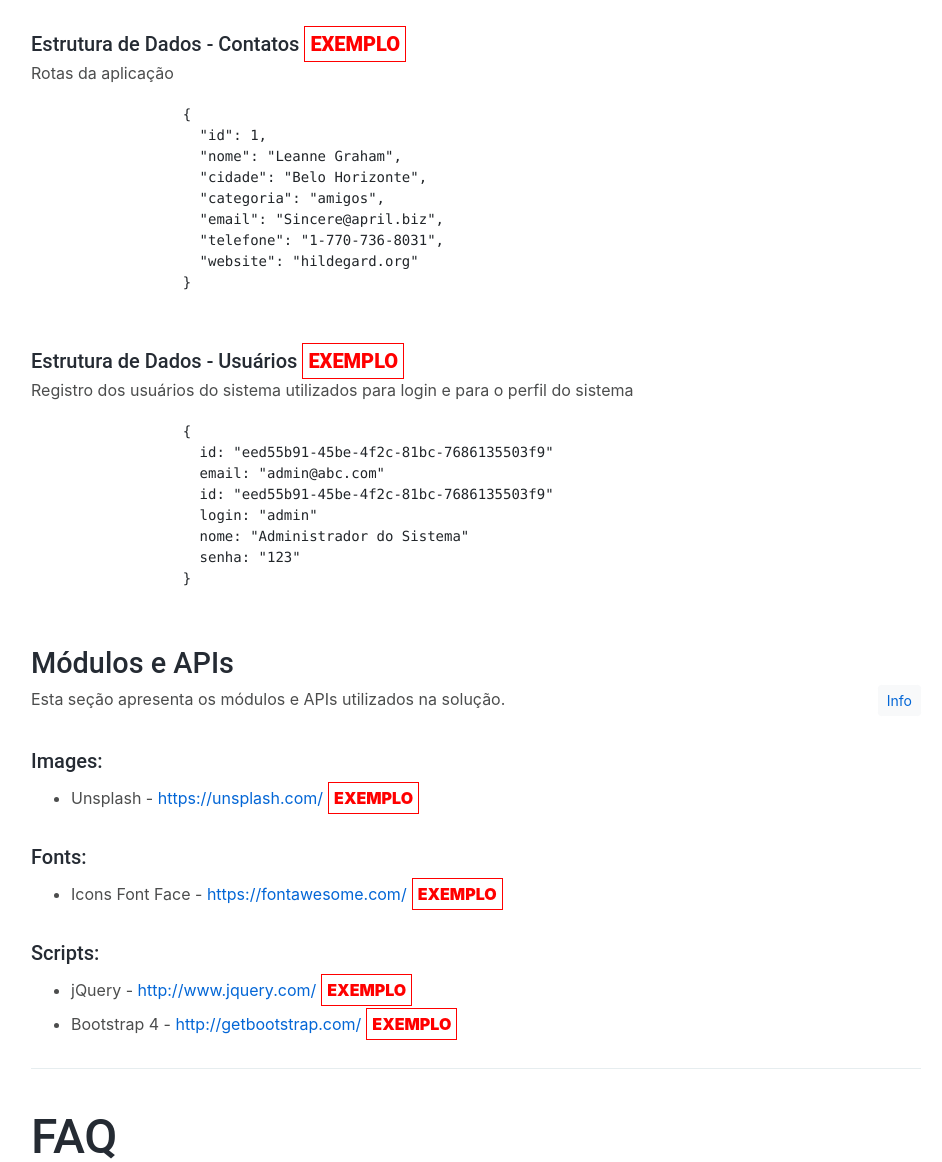
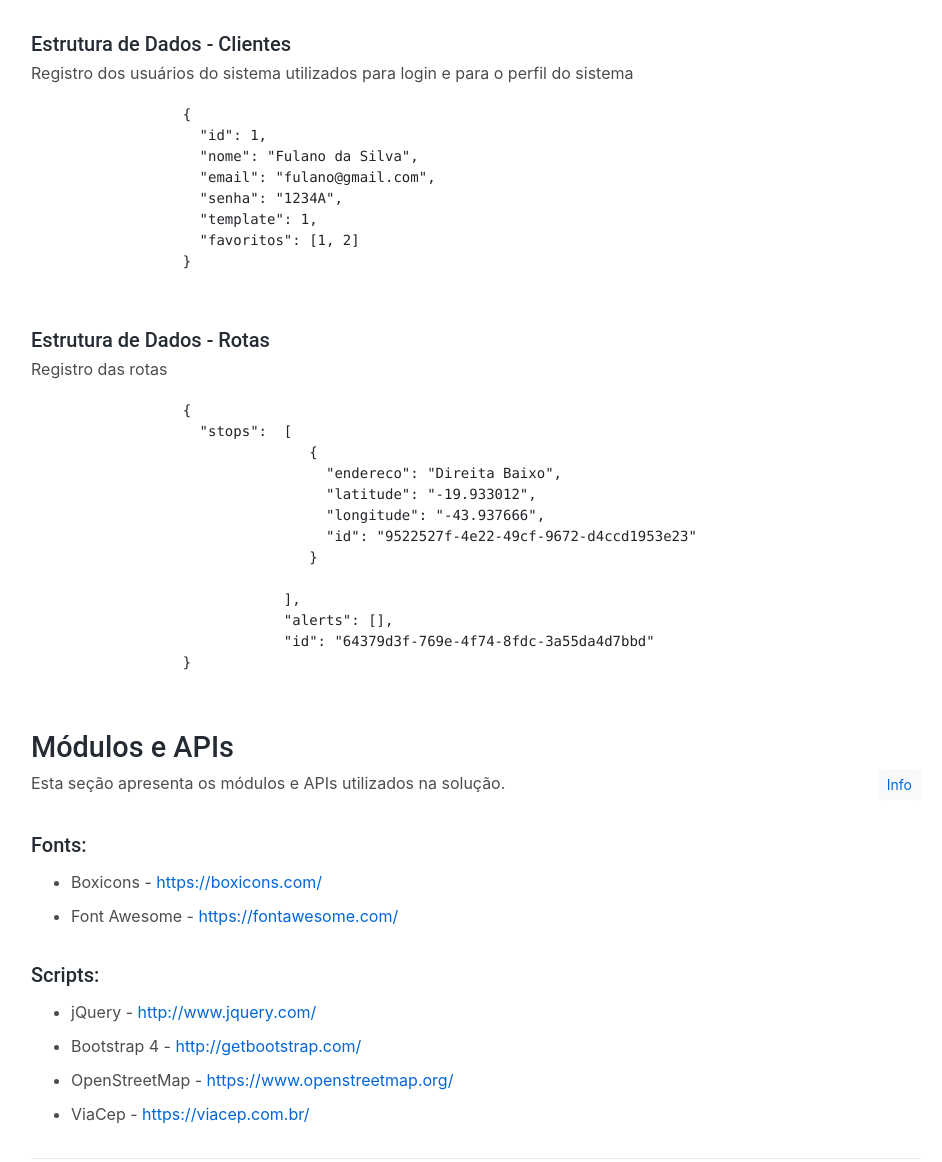
Before and after one commit to ICEI-PUC-Minas-PPLES-TI/plf-es-2024-1-ti1-0385100-dificuldade-em-mobilidade-urbana, a plain HTML site: page docs/index.html in a window 1280 px wide. Shown: the part 6743-7905 px from the top of the page, without its empty margins (294-1236 px from the left). Drawn offline with Linux system fonts and the light colour scheme.

Commit message:
update: documentação do projeto

```diff
--- a/docs/index.html
+++ b/docs/index.html
@@ -423,32 +423,36 @@
               </div>
 
               <section>
-                <h5>Estrutura de Dados - Contatos<span class="exemplo">EXEMPLO</span></h5>
-                <p>Rotas da aplicação</p>
+                <h5>Estrutura de Dados - Clientes</h5>
+                <p>Registro dos usuários do sistema utilizados para login e para o perfil do sistema</p>
                 <pre>
                   {
                     "id": 1,
-                    "nome": "Leanne Graham",
-                    "cidade": "Belo Horizonte",
-                    "categoria": "amigos",
-                    "email": "Sincere@april.biz",
-                    "telefone": "1-770-736-8031",
-                    "website": "hildegard.org"
+                    "nome": "Fulano da Silva",
+                    "email": "fulano@gmail.com",
+                    "senha": "1234A",
+                    "template": 1,
+                    "favoritos": [1, 2]
                   }
                 </pre>
               </section>
 
               <section>
-                <h5>Estrutura de Dados - Usuários<span class="exemplo">EXEMPLO</span></h5>
-                <p>Registro dos usuários do sistema utilizados para login e para o perfil do sistema</p>
+                <h5>Estrutura de Dados - Rotas</h5>
+                <p>Registro das rotas</p>
                 <pre>
                   {
-                    id: "eed55b91-45be-4f2c-81bc-7686135503f9"
-                    email: "admin@abc.com"
-                    id: "eed55b91-45be-4f2c-81bc-7686135503f9"
-                    login: "admin"
-                    nome: "Administrador do Sistema"
-                    senha: "123"
+                    "stops":  [
+                                 {
+                                   "endereco": "Direita Baixo",
+                                   "latitude": "-19.933012",
+                                   "longitude": "-43.937666",
+                                   "id": "9522527f-4e22-49cf-9672-d4ccd1953e23"
+                                 }
+
+                              ],
+                              "alerts": [],
+                              "id": "64379d3f-769e-4f74-8fdc-3a55da4d7bbd"
                   }
                 </pre>
               </section>
@@ -465,24 +469,20 @@
               </div>
 
               <section>
-                <h5>Images:</h5>
-                <ul>
-                  <li>Unsplash - <a target="_blank" href="https://unsplash.com/">https://unsplash.com/</a><span class="exemplo">EXEMPLO</span></li>
-                </ul>
-              </section>
-
-              <section>
                 <h5>Fonts:</h5>
                 <ul>
-                  <li>Icons Font Face - <a target="_blank" href="https://fontawesome.com/">https://fontawesome.com/</a><span class="exemplo">EXEMPLO</span></li>
+                  <li>Boxicons - <a target="_blank" href="https://boxicons.com/">https://boxicons.com/</a></li>
+                  <li>Font Awesome - <a target="_blank" href="https://fontawesome.com/">https://fontawesome.com/</a></li>
                 </ul>
               </section>
 
               <section>
                 <h5>Scripts:</h5>
                 <ul>
-                  <li>jQuery - <a target="_blank" href="http://www.jquery.com/">http://www.jquery.com/</a><span class="exemplo">EXEMPLO</span></li>
-                  <li>Bootstrap 4 - <a target="_blank" href="http://getbootstrap.com/">http://getbootstrap.com/</a><span class="exemplo">EXEMPLO</span></li>
+                  <li>jQuery - <a target="_blank" href="http://www.jquery.com/">http://www.jquery.com/</a></li>
+                  <li>Bootstrap 4 - <a target="_blank" href="http://getbootstrap.com/">http://getbootstrap.com/</a></li>
+                  <li>OpenStreetMap - <a target="_blank" href="https://www.openstreetmap.org/">https://www.openstreetmap.org/</a></li>
+                  <li>ViaCep - <a target="_blank" href="https://viacep.com.br/">https://viacep.com.br/</a></li>
                 </ul>
               </section>
             </section>
```
